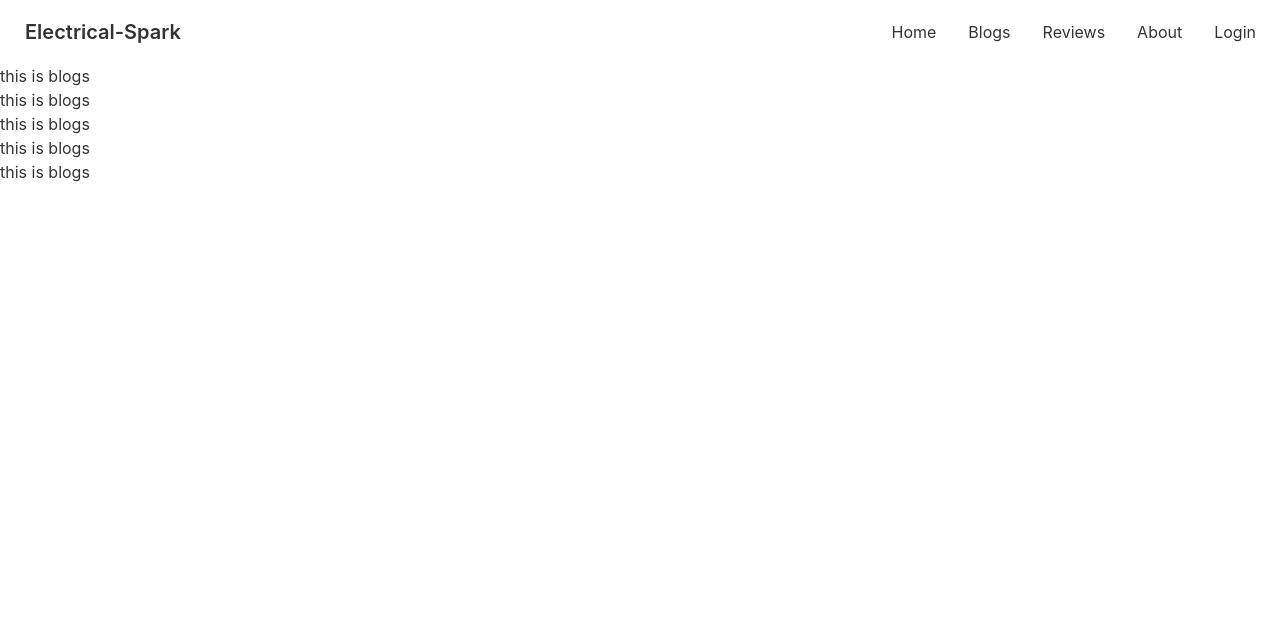
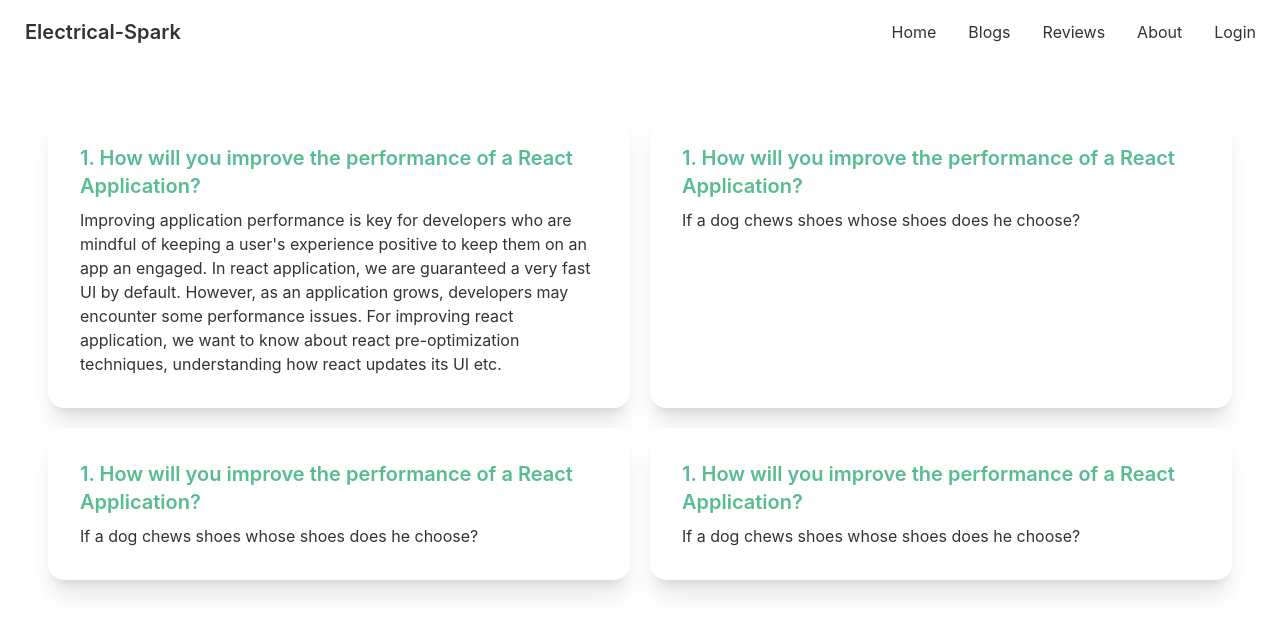
Before and after one commit to shahin7333/manufacturer-website-client, a React (Create React App) app: page /blogs in a window 1280 px wide. Shown: the top 634 px of the page. Built offline with nearby package versions, Linux system fonts and the light colour scheme.

Commit message:
q-1 added

```diff
--- a/src/Pages/Blogs.js
+++ b/src/Pages/Blogs.js
@@ -1,15 +1,44 @@
-import React from 'react';
+import React from 'react'
 
 const Blogs = () => {
-    return (
-        <div>
-            <h1>this is blogs</h1>
-            <h1>this is blogs</h1>
-            <h1>this is blogs</h1>
-            <h1>this is blogs</h1>
-            <h1>this is blogs</h1>
+  return (
+    <div className="mt-12 grid grid-cols-1 md:grid-cols-1 lg:grid-cols-2 gap-5 mx-12">
+      <div class="card bg-base-100 shadow-xl">
+        <div class="card-body">
+          <h2 class="card-title text-secondary">
+            1. How will you improve the performance of a React Application?
+          </h2>
+          <p>
+              Improving application performance is key for developers who are mindful of keeping a user's experience positive to keep them on an app an engaged. In react application, we are guaranteed a very fast UI by default. However, as an application grows, developers may encounter some performance issues. For improving react application, we want to know about react pre-optimization techniques, understanding how react updates its UI etc.
+          </p>
         </div>
-    );
-};
+      </div>
+      <div class="card bg-base-100 shadow-xl">
+        <div class="card-body">
+          <h2 class="card-title text-secondary">
+            1. How will you improve the performance of a React Application?
+          </h2>
+          <p>If a dog chews shoes whose shoes does he choose?</p>
+        </div>
+      </div>
+      <div class="card bg-base-100 shadow-xl">
+        <div class="card-body">
+          <h2 class="card-title text-secondary">
+            1. How will you improve the performance of a React Application?
+          </h2>
+          <p>If a dog chews shoes whose shoes does he choose?</p>
+        </div>
+      </div>
+      <div class="card bg-base-100 shadow-xl">
+        <div class="card-body">
+          <h2 class="card-title text-secondary">
+            1. How will you improve the performance of a React Application?
+          </h2>
+          <p>If a dog chews shoes whose shoes does he choose?</p>
+        </div>
+      </div>
+    </div>
+  )
+}
 
-export default Blogs;
+export default Blogs
--- a/src/Pages/Home/OrderToHand.js
+++ b/src/Pages/Home/OrderToHand.js
@@ -2,13 +2,13 @@ import React from 'react';
 
 const OrderToHand = () => {
     return (
-       <div className='text-center'>
+       <div className='text-center mb-24'>
            <h1 className='text-3xl mb-12 font-bold text-secondary'>How to Order?</h1>
-            <ul class="steps steps-vertical lg:steps-horizontal w-1/2">
-        <li class="step step-primary">Register</li>
-        <li class="step step-primary">Choose Tools</li>
-        <li class="step step-primary">Purchase</li>
-        <li class="step step-primary">Receive Tools</li>
+            <ul className="steps steps-vertical lg:steps-horizontal w-1/2">
+        <li className="step step-primary">Register</li>
+        <li className="step step-primary">Choose Tools</li>
+        <li className="step step-primary">Purchase</li>
+        <li className="step step-primary">Receive Tools</li>
       </ul>
        </div>
     );
--- a/src/Pages/Home/ToolSummery.js
+++ b/src/Pages/Home/ToolSummery.js
@@ -2,7 +2,7 @@ import React from 'react';
 
 const ToolSummery = () => {
     return (
-        <div className="hero min-h-screen ">
+        <div className="hero min-h-screen mt-5">
   <div className="hero-content flex-col lg:flex-row">
     <img src="https://i.ibb.co/gjZMdN8/about.png" className=" rounded-bl-lg shadow-sm" alt='' />
     <div>
```
